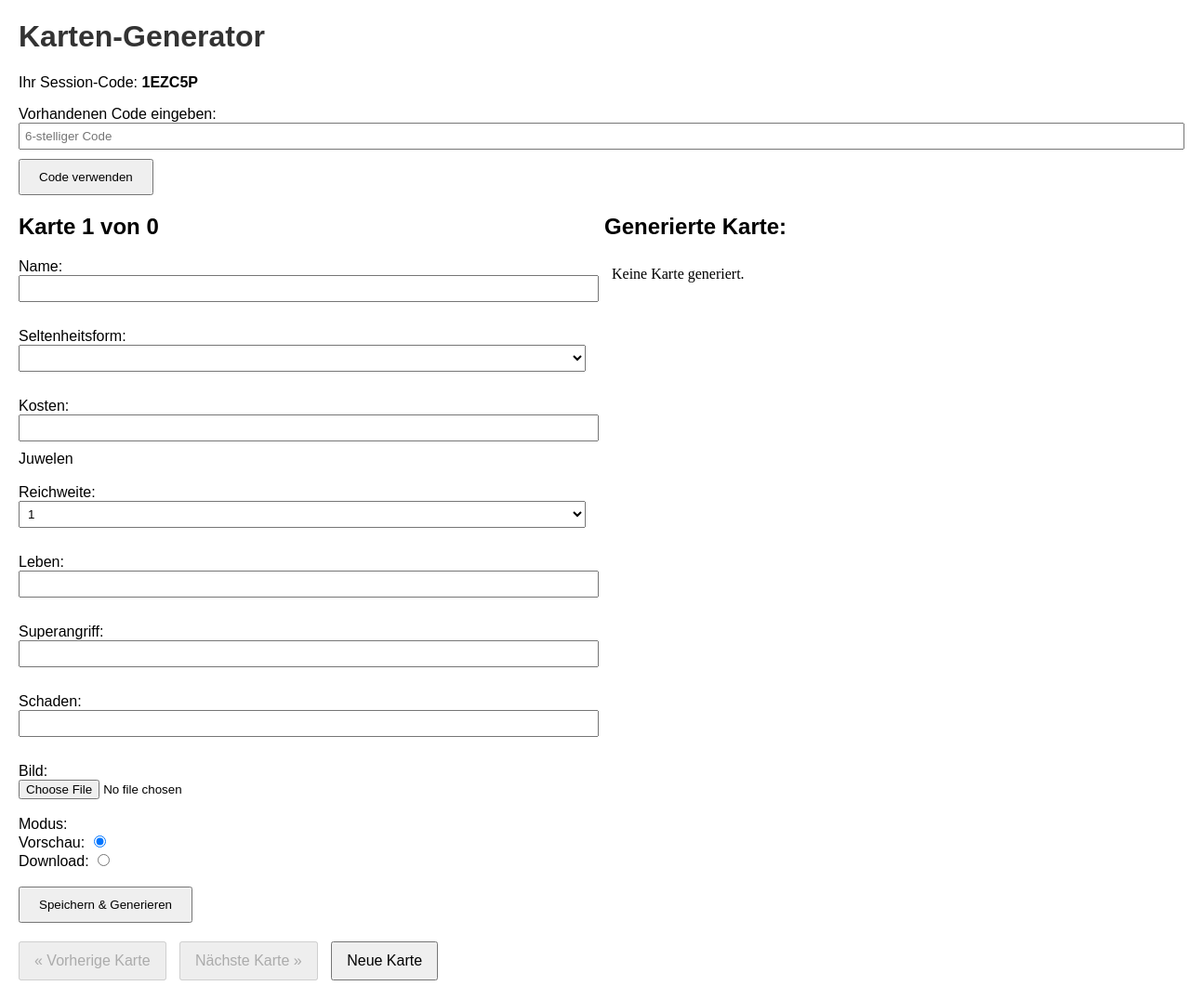
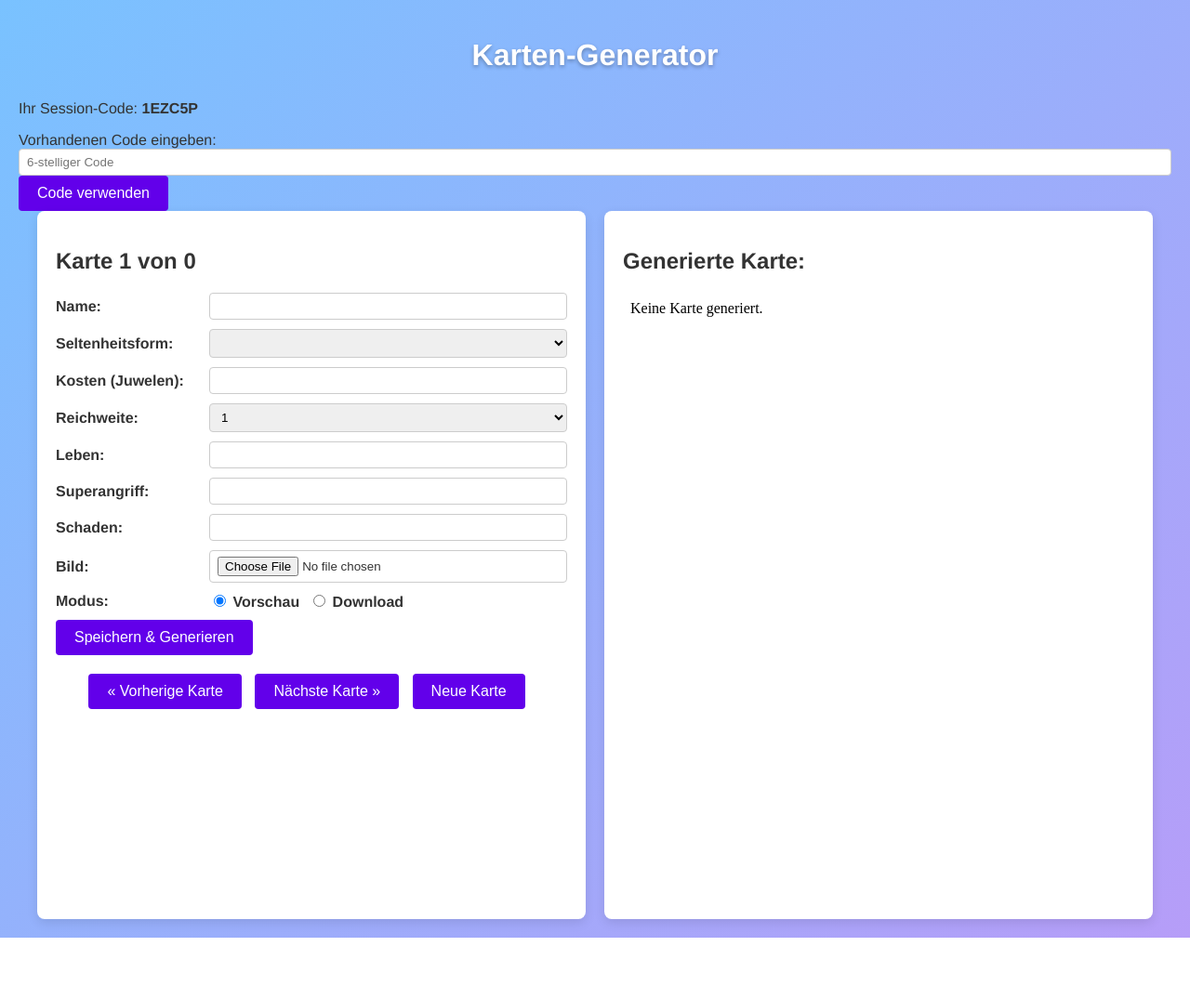
Before and after one commit to Rello/cards, a PHP site: page / in a window 1280 px wide. Shown: the whole page at 93% size. After the commit the page ends 1009 px from the top, so only its background shows below. Run offline with PHP 8.4, Linux system fonts and the light colour scheme.

Commit message:
Refine form layout

```diff
--- a/index.php
+++ b/index.php
@@ -119,49 +119,50 @@
         <h2>Karte <?php echo $cardIndex + 1; ?> von <?php echo count($cards); ?></h2>
         <form action="process.php" method="post" enctype="multipart/form-data" target="hiddenFrame">
             <input type="hidden" name="card_index" value="<?php echo $cardIndex; ?>">
-            <!-- Formularfelder -->
-            Name:<br>
-            <input type="text" name="name" value="<?php echo isset($currentCard['name']) ? htmlspecialchars($currentCard['name']) : ''; ?>" size="15"><br><br>
+            <label for="name">Name:</label>
+            <input id="name" type="text" name="name" value="<?php echo isset($currentCard['name']) ? htmlspecialchars($currentCard['name']) : ''; ?>" size="15">
 
-            Seltenheitsform:<br>
-            <select name="seltenheitsform">
+            <label for="seltenheitsform">Seltenheitsform:</label>
+            <select id="seltenheitsform" name="seltenheitsform">
                                 <?php
-				$seltenheitsformen = [ ' ','Gewöhnlich', 'Ungewöhnlich', 'Episch', 'Heroisch', 'Legendär'];
+                                $seltenheitsformen = [ ' ','Gew\xF6hnlich', 'Ungew\xF6hnlich', 'Episch', 'Heroisch', 'Legend\xE4r'];
                                 foreach ($seltenheitsformen as $form) {
                                         $selected = (isset($currentCard['seltenheitsform']) && $currentCard['seltenheitsform'] == $form) ? 'selected' : '';
                                         echo "<option value=\"$form\" $selected>$form</option>";
                                 }
                                 ?>
-            </select><br><br>
+            </select>
 
-            Kosten:<br>
-            <input type="text" name="kosten" value="<?php echo isset($currentCard['kosten']) ? htmlspecialchars($currentCard['kosten']) : ''; ?>" size="5"> Juwelen<br><br>
+            <label for="kosten">Kosten (Juwelen):</label>
+            <input id="kosten" type="text" name="kosten" value="<?php echo isset($currentCard['kosten']) ? htmlspecialchars($currentCard['kosten']) : ''; ?>" size="5">
 
-            Reichweite:<br>
-            <select name="reichweite">
+            <label for="reichweite">Reichweite:</label>
+            <select id="reichweite" name="reichweite">
                                 <?php
                                 for ($i = 1; $i <= 5; $i++) {
                                         $selected = (isset($currentCard['reichweite']) && $currentCard['reichweite'] == $i) ? 'selected' : '';
                                         echo "<option value=\"$i\" $selected>$i</option>";
                                 }
                                 ?>
-            </select><br><br>
+            </select>
 
-            Leben:<br>
-            <input type="text" name="leben" value="<?php echo isset($currentCard['leben']) ? htmlspecialchars($currentCard['leben']) : ''; ?>" size="15"><br><br>
+            <label for="leben">Leben:</label>
+            <input id="leben" type="text" name="leben" value="<?php echo isset($currentCard['leben']) ? htmlspecialchars($currentCard['leben']) : ''; ?>" size="15">
 
-            Superangriff:<br>
-            <input type="text" name="superangriff" value="<?php echo isset($currentCard['superangriff']) ? htmlspecialchars($currentCard['superangriff']) : ''; ?>" size="15"><br><br>
+            <label for="superangriff">Superangriff:</label>
+            <input id="superangriff" type="text" name="superangriff" value="<?php echo isset($currentCard['superangriff']) ? htmlspecialchars($currentCard['superangriff']) : ''; ?>" size="15">
 
-            Schaden:<br>
-            <input type="text" name="schaden" value="<?php echo isset($currentCard['schaden']) ? htmlspecialchars($currentCard['schaden']) : ''; ?>" size="15"><br><br>
+            <label for="schaden">Schaden:</label>
+            <input id="schaden" type="text" name="schaden" value="<?php echo isset($currentCard['schaden']) ? htmlspecialchars($currentCard['schaden']) : ''; ?>" size="15">
 
-            Bild:<br>
-            <input type="file" name="bild" accept="image/*"><br><br>
+            <label for="bild">Bild:</label>
+            <input id="bild" type="file" name="bild" accept="image/*">
 
-            Modus:<br>
-            Vorschau: <input type="radio" name="mode" value="0" checked><br>
-            Download: <input type="radio" name="mode" value="1"><br><br>
+            <label>Modus:</label>
+            <div class="radio-group">
+                <label><input type="radio" name="mode" value="0" checked> Vorschau</label>
+                <label><input type="radio" name="mode" value="1"> Download</label>
+            </div>
 
             <input type="submit" value="Speichern & Generieren">
         </form>
--- a/style.css
+++ b/style.css
@@ -1,56 +1,105 @@
 body {
-    font-family: Arial, sans-serif;
-    margin: 20px;
+    font-family: Helvetica, Arial, sans-serif;
+    margin: 0;
+    padding: 20px;
+    background: linear-gradient(135deg, #79c2ff, #b69df8);
+    min-height: 100vh;
+    color: #333;
 }
 
 h1 {
-    color: #333;
+    text-align: center;
+    color: #fff;
+    text-shadow: 0 2px 4px rgba(0,0,0,0.3);
+    margin-bottom: 30px;
 }
 
 .container {
+    max-width: 1200px;
+    margin: 0 auto;
     display: flex;
     flex-wrap: wrap;
+    gap: 20px;
 }
 
-.form-container {
-    flex: 1;
-    min-width: 300px;
-    margin-right: 20px;
-}
-
+.form-container,
 .image-container {
+    background: #fff;
+    border-radius: 8px;
+    box-shadow: 0 4px 12px rgba(0,0,0,0.1);
+    padding: 20px;
     flex: 1;
     min-width: 300px;
 }
 
-input[type="text"], select {
-    width: 100%;
-    padding: 5px;
-    margin-bottom: 10px;
+.form-container form {
+    display: grid;
+    grid-template-columns: 150px 1fr;
+    gap: 10px 15px;
 }
 
-input[type="submit"] {
+.form-container label {
+    font-weight: bold;
+    align-self: center;
+}
+
+input[type="text"],
+select,
+input[type="file"] {
+    width: 100%;
+    padding: 6px 8px;
+    border-radius: 4px;
+    border: 1px solid #ccc;
+    box-sizing: border-box;
+}
+
+.radio-group {
+    display: flex;
+    gap: 10px;
+    align-items: center;
+}
+
+.form-container input[type="submit"] {
+    grid-column: span 2;
+    justify-self: start;
+}
+
+
+
+input[type="submit"],
+.navigation button {
+    background: #6200ea;
+    color: #fff;
+    border: none;
     padding: 10px 20px;
+    border-radius: 4px;
+    cursor: pointer;
+    transition: background 0.3s ease;
+    font-size: 16px;
+}
+
+input[type="submit"]:hover,
+.navigation button:hover {
+    background: #4500b5;
 }
 
 img {
     max-width: 100%;
     height: auto;
     border: 1px solid #ccc;
+    border-radius: 4px;
 }
-/* ... Ihr bisheriges CSS ... */
 
 .navigation {
     margin-top: 20px;
+    text-align: center;
 }
 
 .navigation button {
-    padding: 10px 15px;
     margin-right: 10px;
-    font-size: 16px;
 }
 
 .error {
-    color: red;
+    color: #ff3860;
     font-weight: bold;
 }
```
Also changed, not shown: index.html (+23 -21 lines). Lines whose indentation alone changed are shown as unchanged.
